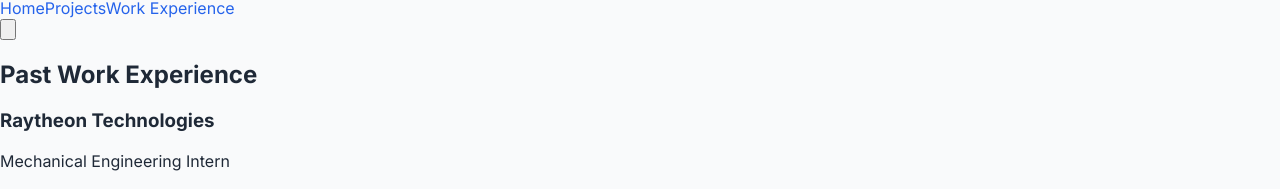
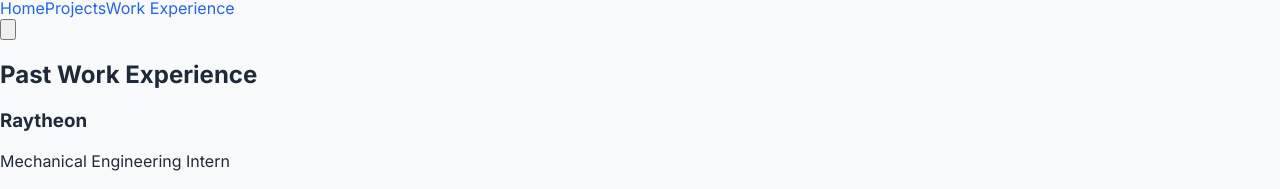
Before and after one commit to tylerjhoke/portfolio, a React (Create React App) app: page /portfolio/work_experience in a window 1280 px wide. Shown: the part 822-1011 px from the top of the page. Built offline with nearby package versions, Linux system fonts and the light colour scheme.

Commit message:
projects and work exp2

```diff
--- a/src/pages/Home.jsx
+++ b/src/pages/Home.jsx
@@ -111,11 +111,11 @@ export default function Home() {
         {/* This image is now separate from the banner, so it can be clicked for the video */}
         <div className="w-full max-w-6xl mx-auto px-5 mb-10">
             <a
-                href="https://www.youtube.com/embed/VIDEO_ID8" // <== OPTIONAL: Direct YouTube link for SEO/fallback
+                href="https://youtu.be/rHX1UpAAU34?feature=shared&t=1891" // <== OPTIONAL: Direct YouTube link for SEO/fallback
                 onClick={(e) => {
                     e.preventDefault(); // Prevent direct navigation
                     // IMPORTANT: Replace with your actual YouTube video embed URL
-                    openVideoModal('https://www.youtube.com/embed/VIDEO_ID9');
+                    openVideoModal('https://www.youtube.com/embed/rHX1UpAAU34?si=flqXze0ZItCeFJrL');
                 }}
                 className="cursor-pointer block relative"
             >
--- a/src/work.js
+++ b/src/work.js
@@ -2,7 +2,7 @@
 export const workExperiences = [
   {
     id: 'raytheon',
-    company: 'Raytheon Technologies',
+    company: 'Raytheon',
     title: 'Mechanical Engineering Intern',
     duration: 'Summer \'25',
     location: 'Tewksbury, MA',
```
